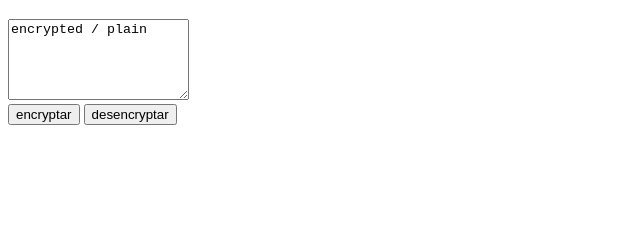
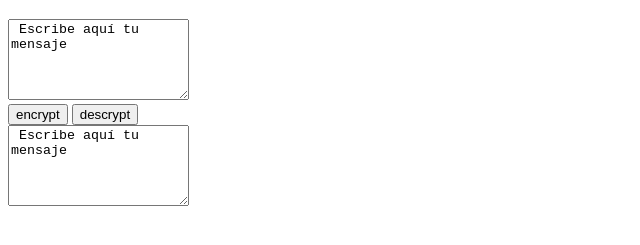
Before and after one commit to Danielrs688/MYRepo, a plain HTML site: page practica 6.2/index.html in a window 1280 px wide. Shown: the part 61-306 px from the top of the page, without its empty margins (0-640 px from the left). Drawn offline with Linux system fonts and the light colour scheme.

Commit message:
practica6.2

```diff
--- a/practica 6.2/index.html
+++ b/practica 6.2/index.html
@@ -10,13 +10,16 @@
     <header>
         <h1>Enigma</h1>
         </header>
-        <textarea rows="5" cols="20">encrypted / plain </textarea>
+        <textarea rows="5" cols="20"> Escribe aquí tu mensaje</textarea>
 
         <main>
 
-        <button> encryptar</button>
-        <button> desencryptar</button>
+        <button> encrypt</button>
+        <button> descrypt</button>
 
+        <main>
+
+        <textarea rows="5" cols="20"> Escribe aquí tu mensaje</textarea>
             <ol id= "productList">
 
             </ol>
```
